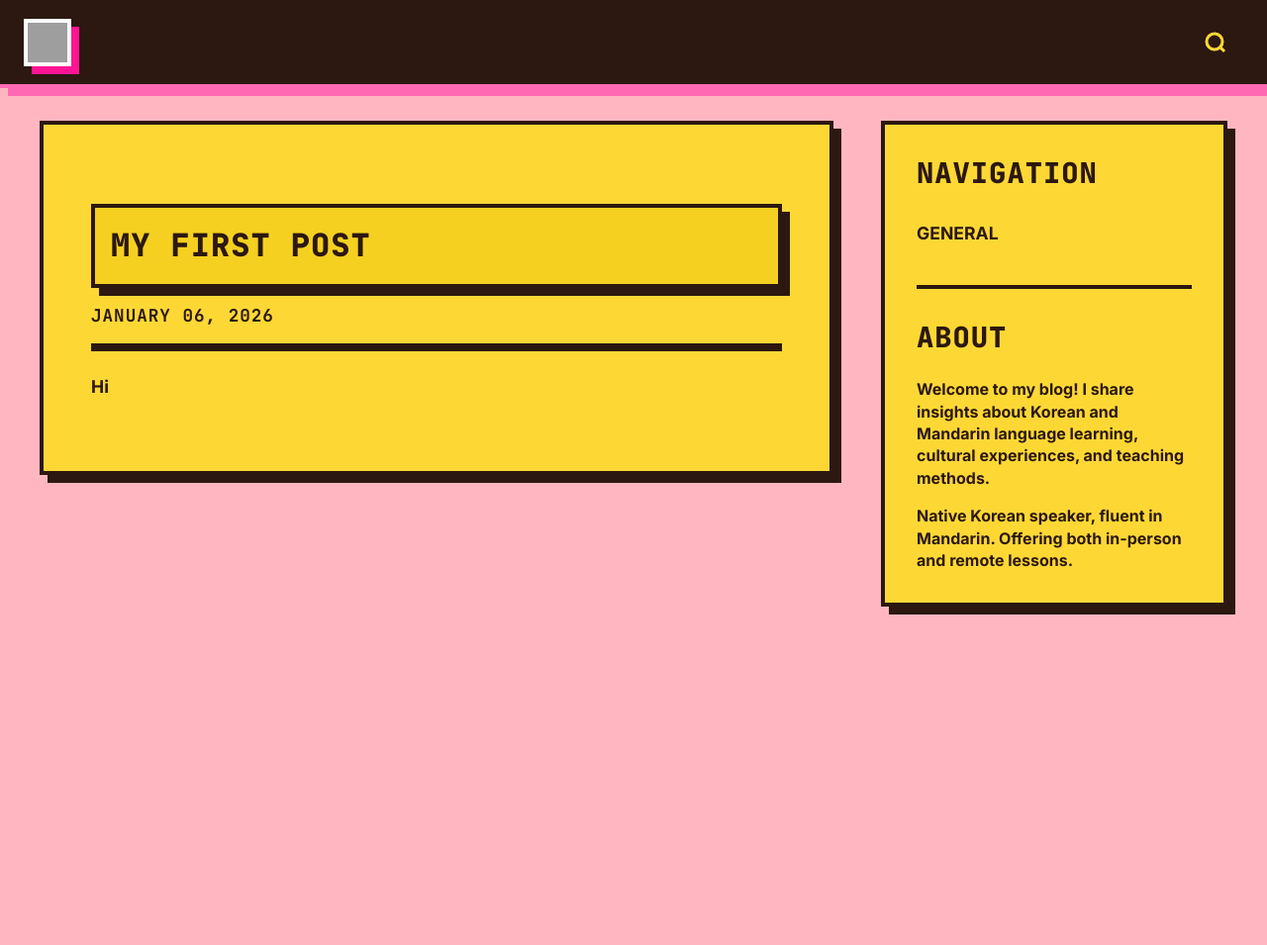
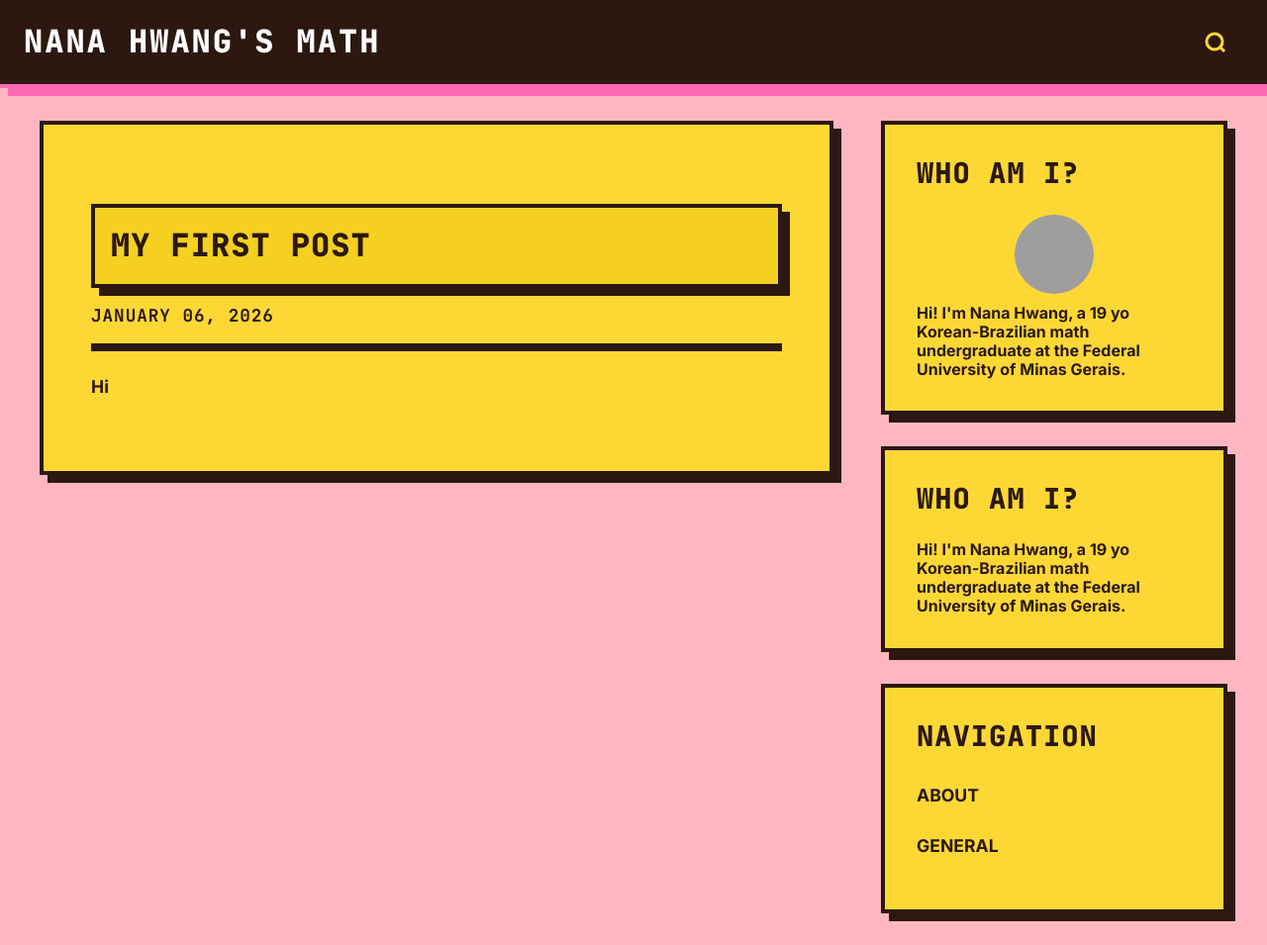
Before and after one commit to nanaleehwang/nanaleehwang.github.io, a Jekyll site: the page built from index.html, in a window 1280 px wide and 955 px high. Shown: the whole window at 99% size. Built offline with Jekyll 4.4.1, drawn with Linux system fonts in a browser that asks for light colours; the list of posts is cut into pages by our own code; grey boxes are pictures that could not be loaded.

Commit message:
Update blog: add Who am I section, modify sidebar navigation, change title to Nana Hwang's math, add about toggle functionality

```diff
--- a/_config.yml
+++ b/_config.yml
@@ -1,4 +1,4 @@
-title: Nana's Page
+title: Nana Hwang's math
 markdown: kramdown
 highlighter: rouge
 kramdown:
--- a/_includes/navigation.html
+++ b/_includes/navigation.html
@@ -1,8 +1,8 @@
 <nav class="top-nav">
   <div class="nav-container">
-    <a href="/" class="nav-title">
-      <img src="https://github.com/nanaleehwang.png" alt="Nana" class="profile-pic">
-    </a>
-    {% include search.html type='form' %}
-  </div>
+     <a href="/" class="nav-title">
+       Nana Hwang's math
+     </a>
+     {% include search.html type='form' %}
+   </div>
 </nav>
--- a/_includes/scripts.html
+++ b/_includes/scripts.html
@@ -1 +1,2 @@
 <script src="/assets/js/codeblocks.js"></script>
+<script src="/assets/js/sidebar.js"></script>
--- a/_layouts/base.html
+++ b/_layouts/base.html
@@ -14,24 +14,34 @@
 
          <aside class="sidebar">
            <div class="sidebar-section">
+             <h3>Who am I?</h3>
+             <img src="https://github.com/nanaleehwang.png" alt="Nana" style="border-radius: 50%; display: block; margin: 10px auto; width: 80px; height: 80px;">
+             <div class="whoami-content">
+               <p>Hi! I'm Nana Hwang, a 19 yo Korean-Brazilian math undergraduate at the Federal University of Minas Gerais.</p>
+             </div>
+           </div>
+           <div class="sidebar-section">
+             <h3>Who am I?</h3>
+             <div class="whoami-content">
+               <p>Hi! I'm Nana Hwang, a 19 yo Korean-Brazilian math undergraduate at the Federal University of Minas Gerais.</p>
+             </div>
+           </div>
+           <div class="sidebar-section">
              <h3>Navigation</h3>
              <nav class="category-nav">
+               <ul>
+                 <li><a href="#" id="about-toggle">About</a></li>
+               </ul>
+               <div class="about-content" id="about-content" style="display: none;">
+                 <p>I'm Nana Hwang, a Korean-Brazilian math undergraduate at the Federal University of Minas Gerais, interested in partial differential equations, computation, and physics. Welcome to my project on Partial Differential Equations and Computational Fluid Dynamics. This initiative focuses on developing advanced numerical methods to solve Navier-Stokes equations, bridging theoretical mathematics with fundamental physics problems. We explore innovative algorithms for turbulence modeling, boundary layer analysis, and incompressible flow simulations to address core challenges in fluid dynamics and mathematical physics.</p>
+               </div>
                <ul>
                  {% assign categories = site.categories | sort %}
                  {% for category in categories %}
                    <li><a href="/categories.html#{{ category[0] | slugify }}">{{ category[0] }}</a></li>
                  {% endfor %}
-                {% if categories.size == 0 %}
-                  <li><a href="/">All Posts</a></li>
-                {% endif %}
                </ul>
              </nav>
-
-            <h3>About</h3>
-            <div class="about-content">
-              <p>Welcome to my blog! I share insights about Korean and Mandarin language learning, cultural experiences, and teaching methods.</p>
-              <p>Native Korean speaker, fluent in Mandarin. Offering both in-person and remote lessons.</p>
-            </div>
            </div>
          </aside>
       </div>
--- /dev/null
+++ b/assets/js/sidebar.js
@@ -0,0 +1,5 @@
+document.getElementById('about-toggle').addEventListener('click', function(e) {
+  e.preventDefault();
+  var aboutContent = document.getElementById('about-content');
+  aboutContent.style.display = aboutContent.style.display === 'none' ? 'block' : 'none';
+});
```
Also changed, not shown: _layouts/page.html (added, +7 -0 lines), about.md (added, +6 -0 lines). Lines whose indentation alone changed are shown as unchanged.
